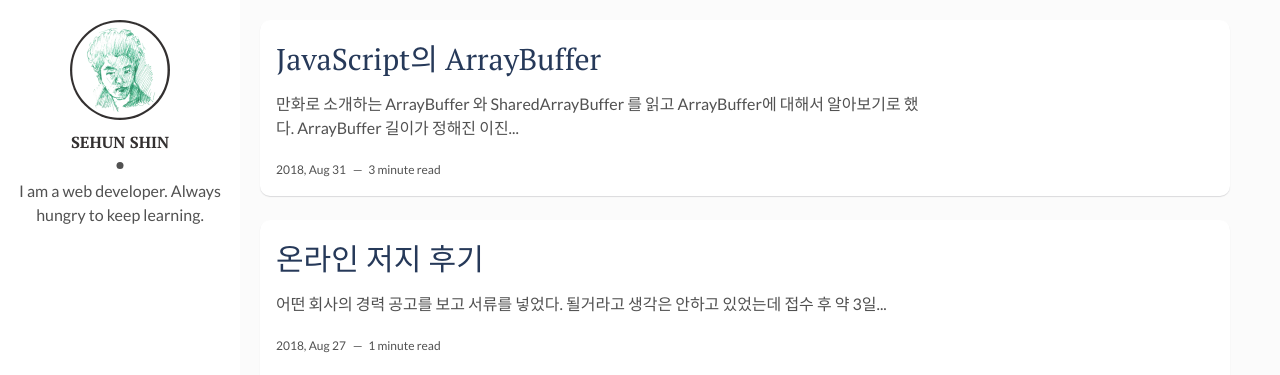
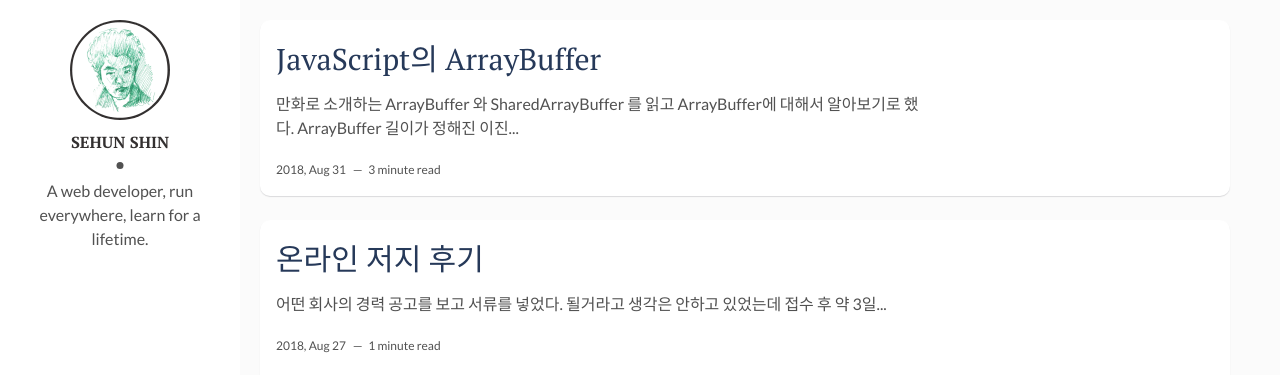
Before and after one commit to sshplendid/sshplendid.github.io, a Jekyll site: the page built from index.html, in a window 1280 px wide. Shown: the top 375 px of the page. Built offline with Jekyll 4.4.1, drawn with Linux system fonts in a browser that asks for light colours.

Commit message:
chore: config 수정
page parameter 변경
blog title 변경
sns 설정 변경

```diff
--- a/_config.yml
+++ b/_config.yml
@@ -13,11 +13,10 @@
 # you will see them accessed via {{ site.title }}, {{ site.email }}, and so on.
 # You can create any custom variable you would like, and they will be accessible
 # in the templates via {{ site.myvariable }}.
-title: I know nothing.
-email: sshplendid@gmail.com
-description: > # this means to ignore newlines until "baseurl:"
-  난 모릅니다.
-  Suwon to Seoul<br/>
+title: Code distillery
+email:
+description: # this means to ignore newlines until "baseurl:"
+
 baseurl: "" # the subpath of your site, e.g. /blog
 url: "" # the base hostname & protocol for your site
 
@@ -30,7 +29,7 @@
   - jekyll-paginate
 
 ## custom settings
-paginate: 10
+paginate: 5
 paginate_path: "/blog/pages/:num"
 permalink: pretty
 # show_drafts: BOOL
@@ -41,15 +40,15 @@
 ## Author Settings
 author: SeHun Shin # add your name
 author-img: about/me.png # add your photo
-about-author: I am a web developer. Always hungry to keep learning.
-social-twitter: #
+about-author: A web developer, run everywhere, learn for a lifetime.
+social-twitter: via_SSH
 social-facebook: # add your Facebook handle
 social-github: sshplendid
 social-linkedin: sehunshin
 social-email: s.shin@marathoner.kr
 
 ## Disqus
-discus-identifier: dev-sshplendid # add your discus identifier
+discus-identifier: sshplendid # add your discus identifier
 
 ## Tracker
 analytics: # Google Analytics
```
